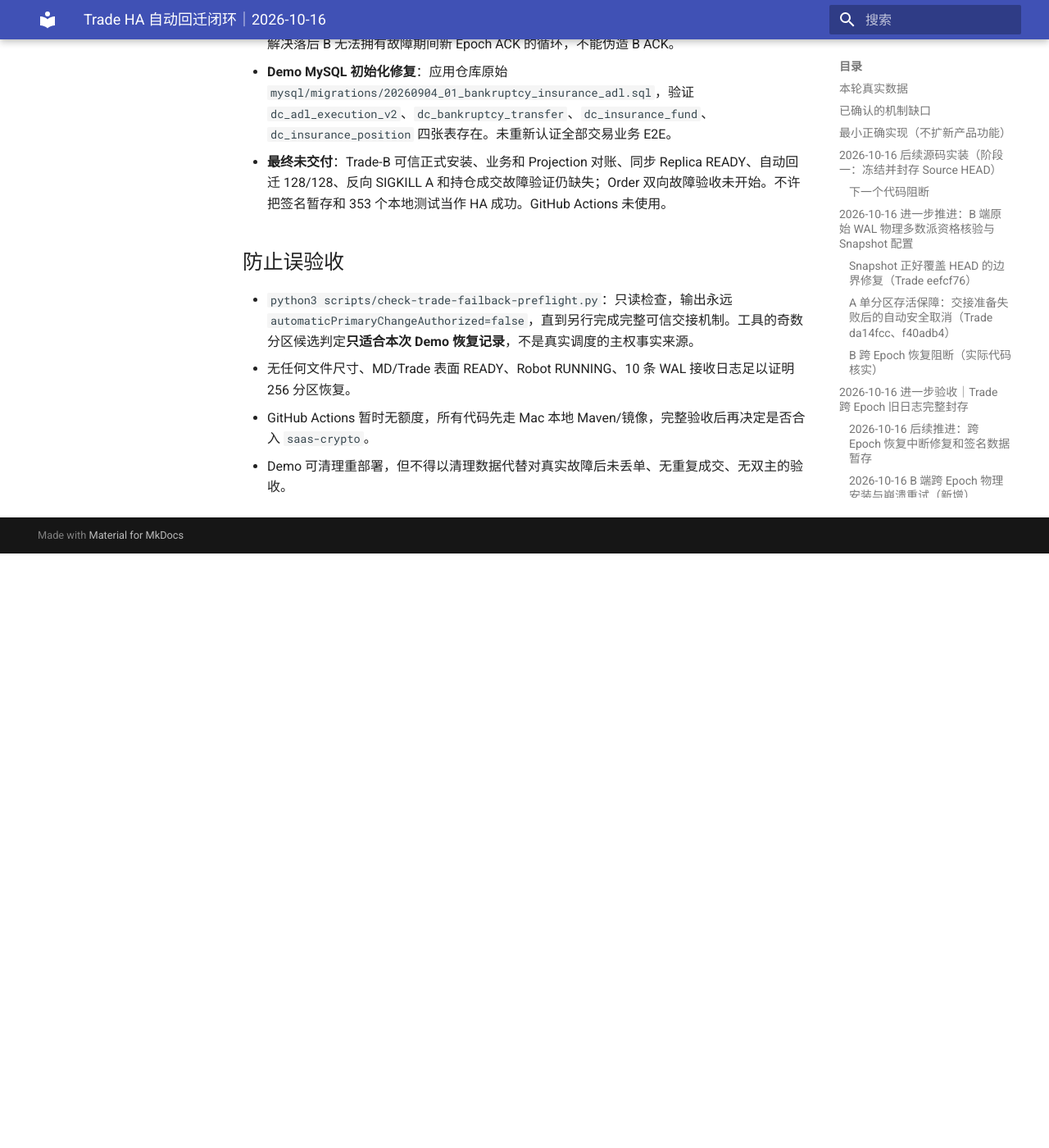
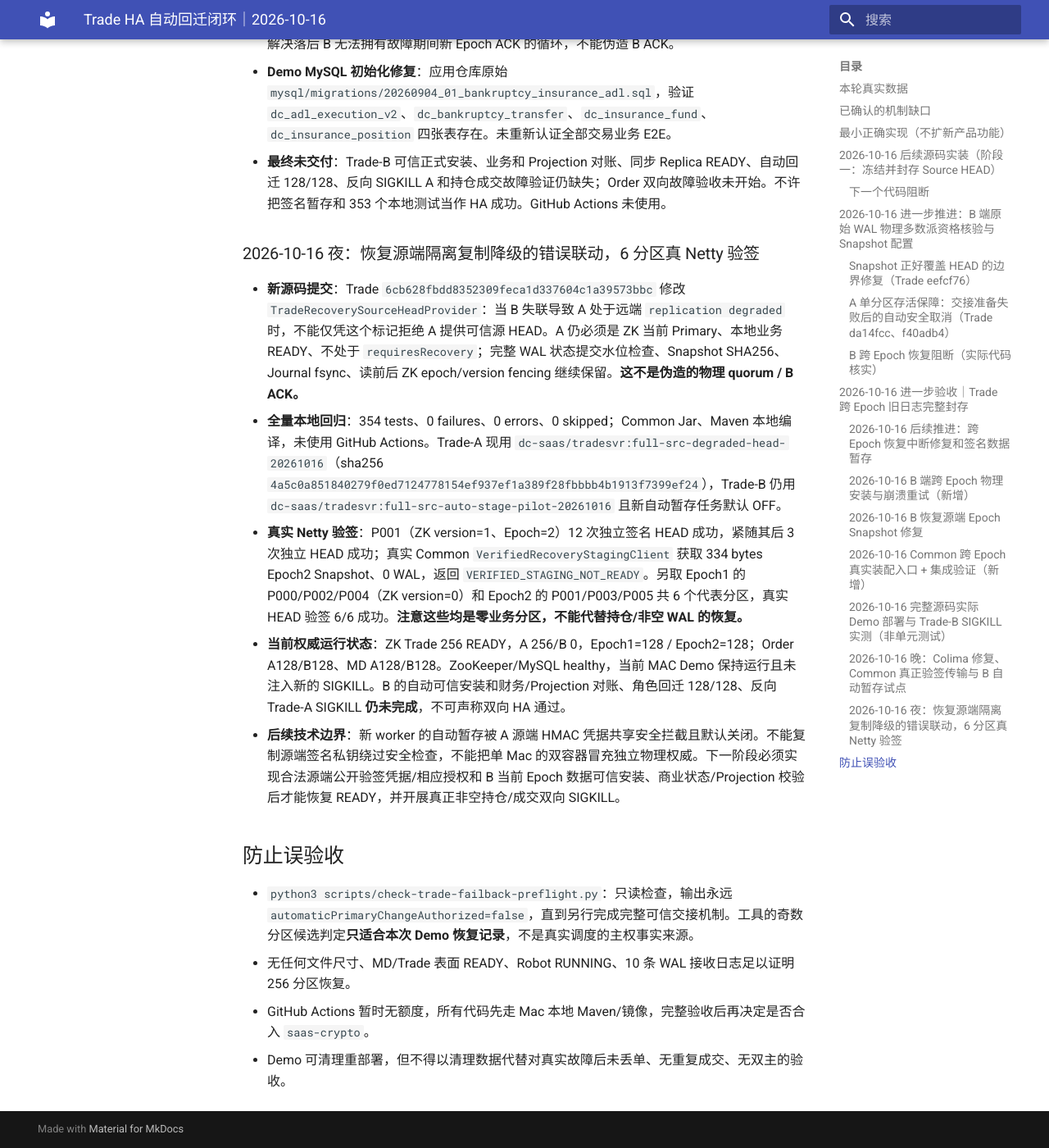
Before and after one commit to bliplink/dc-quant-deploy, an MkDocs documentation site: the page built from docs/TRADE_HA_AUTO_FAILBACK_CLOSURE_20261016.zh-CN.md, in a window 1280 px wide and 1400 px high, scrolled down 11633 px. Shown: the whole window at 82% size. Built offline with MkDocs 1.6.1 and Material for MkDocs 9.7.7, drawn with Linux system fonts in a browser that asks for light colours; before the commit the page ends 12308 px from its top, so only the background shows below that.

Commit message:
docs(trade-ha): record degraded-primary recovery source fix and live Netty proof

```diff
--- a/docs/TRADE_HA_AUTO_FAILBACK_CLOSURE_20261016.zh-CN.md
+++ b/docs/TRADE_HA_AUTO_FAILBACK_CLOSURE_20261016.zh-CN.md
@@ -159,6 +159,13 @@
 - **安全边界**：把 A 私密 HMAC 材料写入 B 配置的操作受安全检查拦截，已停止，不绕过。Mac 两个容器同一 VM 不能宣称独立物理 quorum；生产恢复授权必须分离验证秘密和签名私钥，解决落后 B 无法拥有故障期间新 Epoch ACK 的循环，不能伪造 B ACK。
 - **Demo MySQL 初始化修复**：应用仓库原始 `mysql/migrations/20260904_01_bankruptcy_insurance_adl.sql`，验证 `dc_adl_execution_v2`、`dc_bankruptcy_transfer`、`dc_insurance_fund`、`dc_insurance_position` 四张表存在。未重新认证全部交易业务 E2E。
 - **最终未交付**：Trade-B 可信正式安装、业务和 Projection 对账、同步 Replica READY、自动回迁 128/128、反向 SIGKILL A 和持仓成交故障验证仍缺失；Order 双向故障验收未开始。不许把签名暂存和 353 个本地测试当作 HA 成功。GitHub Actions 未使用。
+### 2026-10-16 夜：恢复源端隔离复制降级的错误联动，6 分区真 Netty 验签
+
+- **新源码提交**：Trade `6cb628fbdd8352309feca1d337604c1a39573bbc` 修改 `TradeRecoverySourceHeadProvider`：当 B 失联导致 A 处于远端 `replication degraded` 时，不能仅凭这个标记拒绝 A 提供可信源 HEAD。A 仍必须是 ZK 当前 Primary、本地业务 READY、不处于 `requiresRecovery`；完整 WAL 状态提交水位检查、Snapshot SHA256、Journal fsync、读前后 ZK epoch/version fencing 继续保留。**这不是伪造的物理 quorum / B ACK。**
+- **全量本地回归**：354 tests、0 failures、0 errors、0 skipped；Common Jar、Maven 本地编译，未使用 GitHub Actions。Trade-A 现用 `dc-saas/tradesvr:full-src-degraded-head-20261016`（sha256 `4a5c0a851840279f0ed7124778154ef937ef1a389f28fbbbb4b1913f7399ef24`），Trade-B 仍用 `dc-saas/tradesvr:full-src-auto-stage-pilot-20261016` 且新自动暂存任务默认 OFF。
+- **真实 Netty 验签**：P001（ZK version=1、Epoch=2）12 次独立签名 HEAD 成功，紧随其后 3 次独立 HEAD 成功；真实 Common `VerifiedRecoveryStagingClient` 获取 334 bytes Epoch2 Snapshot、0 WAL，返回 `VERIFIED_STAGING_NOT_READY`。另取 Epoch1 的 P000/P002/P004（ZK version=0）和 Epoch2 的 P001/P003/P005 共 6 个代表分区，真实 HEAD 验签 6/6 成功。**注意这些均是零业务分区，不能代替持仓/非空 WAL 的恢复。**
+- **当前权威运行状态**：ZK Trade 256 READY，A 256/B 0，Epoch1=128 / Epoch2=128；Order A128/B128、MD A128/B128。ZooKeeper/MySQL healthy，当前 MAC Demo 保持运行且未注入新的 SIGKILL。B 的自动可信安装和财务/Projection 对账、角色回迁 128/128、反向 Trade-A SIGKILL **仍未完成**，不可声称双向 HA 通过。
+- **后续技术边界**：新 worker 的自动暂存被 A 源端 HMAC 凭据共享安全拦截且默认关闭。不能复制源端签名私钥绕过安全检查，不能把单 Mac 的双容器冒充独立物理权威。下一阶段必须实现合法源端公开验签凭据/相应授权和 B 当前 Epoch 数据可信安装、商业状态/Projection 校验后才能恢复 READY，并开展真正非空持仓/成交双向 SIGKILL。
 ## 防止误验收
 
 - `python3 scripts/check-trade-failback-preflight.py`：只读检查，输出永远 `automaticPrimaryChangeAuthorized=false`，直到另行完成完整可信交接机制。工具的奇数分区候选判定**只适合本次 Demo 恢复记录**，不是真实调度的主权事实来源。
```
